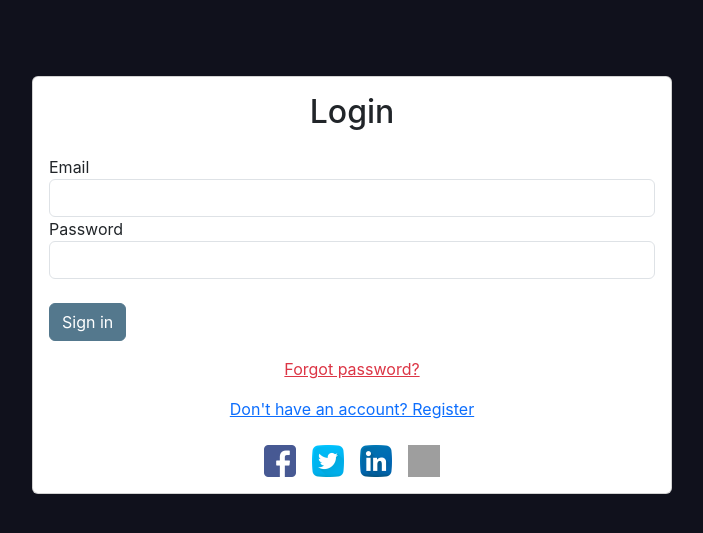
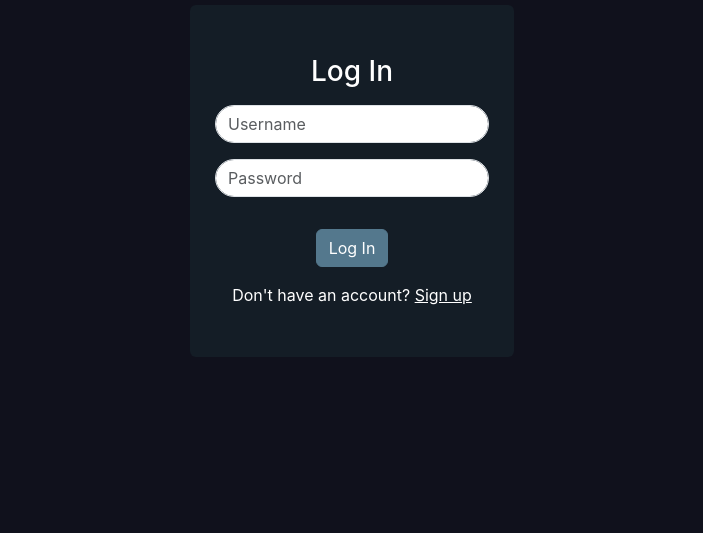
Before and after one commit to orspiegel/Advanced_programming_2023, a React (Create React App) app: page / in a window 1280 px wide. Shown: the part 115-648 px from the top of the page, without its empty margins (288-991 px from the left). Built offline with nearby package versions, Linux system fonts and the light colour scheme; grey boxes are pictures that could not be loaded.

Commit message:
fix some bugs

```diff
--- a/src/UserContext.js
+++ b/src/UserContext.js
@@ -1,39 +1,3 @@
 import { createContext } from "react";
 
 export const UserContext = createContext();
-
-export const userReducer = (state, action) => {
-  console.log("e")
-    switch (action.type) {
-      case "SIGN_UP":
-        const newUser = {
-          id: new Date().getTime(),
-          userName: action.payload.userName,
-          userPassword: action.payload.userPassword,
-          displayName: action.payload.displayName,
-          profilePic: action.payload.profilePic,
-        };
-
-        // Add the new user to the list of users
-        const updatedUsers = [...state.users, newUser];
-        console.log(updatedUsers);
-        return { ...state, users: updatedUsers };
-
-      case "LOGIN":
-        const user = state.users.find(
-          (user) =>
-            user.userName === action.payload.userName &&
-            user.userPassword === action.payload.userPassword
-        );
-
-        if (user) {
-          return { ...state, currentUser: user, isAuthenticated: true }
-        } else {
-          alert("Invalid username or password.");
-          return state;
-        }
-
-      default:
-        return state;
-    }
-  };
--- a/src/components/AppRouter.js
+++ b/src/components/AppRouter.js
@@ -1,36 +1,37 @@
-import React, { useContext,useEffect } from "react";
-import { BrowserRouter as Router, Routes, Route, Navigate } from "react-router-dom";
-import { UserContext } from '../UserContext'; // Update the import path as needed
+import React, { useContext, useEffect } from "react";
+import { BrowserRouter as Router, Routes, Route, useNavigate } from "react-router-dom";
+import { UserContext } from '../UserContext';
 import Login from "./Login";
 import SignUp from "./SignUp";
 import Chat from "./Chat";
 
-
-import { Outlet, useNavigate } from 'react-router-dom';
-
-const ProtectedRoute = () => {
+const ProtectedRoute = ({children}) => {
   const { state } = useContext(UserContext);
-  const navigate = useNavigate();
+  const navigate = useNavigate();  // useNavigate should be called inside the component function
 
   useEffect(() => {
-    if (!state.currentUser) {
+    if (!state.isAuthenticated) {
       navigate('/');
     }
-  }, [state.currentUser, navigate]);
+  }, [state.isAuthenticated, navigate]);
 
-  return state.currentUser ? <Outlet /> : null;
+  if (!state.isAuthenticated) {
+    return null; // or you can return some loading spinner
+  }
+
+  return children;
 };
+
 const AppRouter = () => {
   return (
     <Router>
       <Routes>
         <Route path="/" element={<Login />} />
         <Route path="/signup" element={<SignUp />} />
-        <Route path="/chat" element={<Chat />} />
+        <Route path="/chat" element={<ProtectedRoute><Chat /></ProtectedRoute>} />
       </Routes>
     </Router>
   );
 };
 
-
 export default AppRouter;
--- a/src/components/Login/index.jsx
+++ b/src/components/Login/index.jsx
@@ -1,109 +1,15 @@
-// import React, { useState, useContext } from "react";
-// import { UserContext } from "../../UserContext";
-// import { useNavigate } from 'react-router-dom';
-// import facebookImage from '../../images/facebook.png';
-// import twitterImage from '../../images/twitter.png';
-// import linkedinImage from '../../images/linkedin.png';
-// import instagramImage from '../../images/instagram.png'
-// import styles from "../../index.css"
-// import { Link } from 'react-router-dom';
-
-// const Login = () => {
-//   const { dispatch } = useContext(UserContext);
-//   const navigate = useNavigate();
-
-//   const [userName, setUserName] = useState("");
-//   const [userPassword, setUserPassword] = useState("");
-
-//   const isInputValid = () => {
-//     return userName !== "" && userPassword !== "";
-//   };
-
-//   const handleSubmit = (e) => {
-//     e.preventDefault();
-
-//     if (!isInputValid()) {
-//       alert("Please enter your username and password.");
-//       return;
-//     }
-
-//     dispatch({
-//       type: "LOGIN",
-//       payload: { userName, userPassword },
-//     });
-
-//     setUserName("");
-//     setUserPassword("");
-
-//     navigate('/chat');
-//   };
-//   return (
-//       <div className="container">
-//         <div className="card">
-//           <form onSubmit={handleSubmit} className="form">
-//             <h2 className="title">Login</h2>
-//             <label className="label">
-//               <span className="label-text">Email</span>
-//               <input
-//                 className="input"
-//                 type="email"
-//                 value={userName}
-//                 onChange={(e) => setUserName(e.target.value)}
-//                 required
-//               />
-//             </label>
-//             <label className="label">
-//               <span className="label-text">Password</span>
-//               <input
-//                 className="input"
-//                 type="password"
-//                 value={userPassword}
-//                 onChange={(e) => setUserPassword(e.target.value)}
-//                 required
-//               />
-//             </label>
-//             <button className="submit-button" type="submit">Sign in</button>
-//             <p className="forgot-password">Forgot password?</p>
-
-//             <Link to="/signup" className="register-link">Don't have an account? Register</Link>
-//           <div className="social-media-icons">
-//             <ul className="social-media-list">
-//               <li>
-//                 <img className="social-media-icon" src={facebookImage} alt="Facebook" />
-//               </li>
-//               <li>
-//                 <img className="social-media-icon" src={twitterImage} alt="Twitter" />
-//               </li>
-//               <li>
-//                 <img className="social-media-icon" src={linkedinImage} alt="LinkedIn" />
-//               </li>
-//               <li>
-//                 <img className="social-media-icon" src={instagramImage} alt="Instagram" />
-//               </li>
-//             </ul>
-//           </div>
-//         </form>
-//       </div>
-//     </div>
-//   );
-// };
-
-// export default Login;
-import React, { useState, useContext } from "react";
+import React, { useState, useContext, useEffect } from "react";
 import { UserContext } from "../../UserContext";
 import { useNavigate } from 'react-router-dom';
-import facebookImage from '../../images/facebook.png';
-import twitterImage from '../../images/twitter.png';
-import linkedinImage from '../../images/linkedin.png';
-import instagramImage from '../../images/instagram.png'
 import { Link } from 'react-router-dom';
 
 const Login = () => {
-  const { dispatch } = useContext(UserContext);
+  const { state, dispatch } = useContext(UserContext);
   const navigate = useNavigate();
 
   const [userName, setUserName] = useState("");
   const [userPassword, setUserPassword] = useState("");
+  const [errorMessage, setErrorMessage] = useState("");
 
   const isInputValid = () => {
     return userName !== "" && userPassword !== "";
@@ -113,7 +19,7 @@ const Login = () => {
     e.preventDefault();
 
     if (!isInputValid()) {
-      alert("Please enter your username and password.");
+      setErrorMessage("Please enter your username and password.");
       return;
     }
 
@@ -121,49 +27,45 @@ const Login = () => {
       type: "LOGIN",
       payload: { userName, userPassword },
     });
-
-    setUserName("");
-    setUserPassword("");
-
-    navigate('/chat');
   };
 
+  useEffect(() => {
+    if (state.isAuthenticated) {
+      console.log("autenticated")
+      navigate("/chat");
+    }
+  }, [state.isAuthenticated, navigate]);
   return (
-    <div className="d-flex align-items-center justify-content-center vh-100">
-      <div className="card w-50">
-        <div className="card-body">
-          <form onSubmit={handleSubmit}>
-            <h2 className="text-center mb-4">Login</h2>
+    <div className="container">
+      <div className="mx-auto col-10 col-md-8 col-lg-6">
+        <div className="inputBlock">
+          <form className="inputForm rounded" onSubmit={handleSubmit}>
+            <h3 className="text-center" style={{ color: 'white' }}> Log In</h3>
             <div className="form-group">
-              <label>Email</label>
               <input
-                className="form-control"
-                type="email"
+                className="form-control rounded-pill my-3"
+                type="text"
+                id="userName"
+                placeholder="Username"
                 value={userName}
                 onChange={(e) => setUserName(e.target.value)}
                 required
               />
             </div>
             <div className="form-group">
-              <label>Password</label>
               <input
-                className="form-control"
+                className="form-control rounded-pill my-3"
                 type="password"
+                id="userPassword"
+                placeholder="Password"
                 value={userPassword}
                 onChange={(e) => setUserPassword(e.target.value)}
                 required
               />
             </div>
-            <button className="btn btn-primary btn-block mt-4" type="submit">Sign in</button>
-            <div className="text-center mt-3">
-              <Link to="#" className="text-danger">Forgot password?</Link>
-            </div>
-            <Link to="/signup" className="text-center d-block mt-3 text-primary">Don't have an account? Register</Link>
-            <div className="mt-4 d-flex justify-content-center">
-              <img className="mx-2" width="32" src={facebookImage} alt="Facebook" />
-              <img className="mx-2" width="32" src={twitterImage} alt="Twitter" />
-              <img className="mx-2" width="32" src={linkedinImage} alt="LinkedIn" />
-              <img className="mx-2" width="32" src={instagramImage} alt="Instagram" />
+            <button className="btn btn-primary btn-block my-3" type="submit">Log In</button>
+            <div className="text-center" style={{ color: 'white' }}>
+              Don't have an account? <Link to="/signup" style={{ color: 'white' }}>Sign up</Link>
             </div>
           </form>
         </div>
--- a/src/userReducer.js
+++ b/src/userReducer.js
@@ -9,11 +9,10 @@ export const userReducer = (state, action) => {
         profilePic: action.payload.profilePic,
       };
 
-        // Add the new user to the list of users
       const updatedUsers = [...state.users, newUser];
       console.log(updatedUsers);
 
-        return { ...state, users: updatedUsers };
+      return { ...state, users: updatedUsers, isAuthenticated: false };
 
     case "LOGIN":
       const user = state.users.find(
@@ -23,10 +22,10 @@ export const userReducer = (state, action) => {
       );
 
       if (user) {
-          return { ...state, currentUser: user };
+        return { ...state, currentUser: user, isAuthenticated: true };
       } else {
         alert("Invalid username or password.");
-          return state;
+        return { ...state, isAuthenticated: false };
       }
 
     default:
```
Also changed, not shown: src/components/Login/Login.css (deleted, +0 -103 lines), src/components/SignUp/SignUp.css (deleted, +0 -75 lines), src/components/SignUp/index.jsx (+18 -19 lines). Lines whose indentation alone changed are shown as unchanged.
